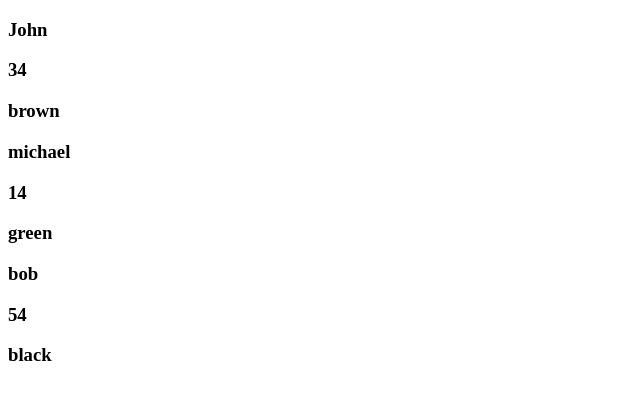
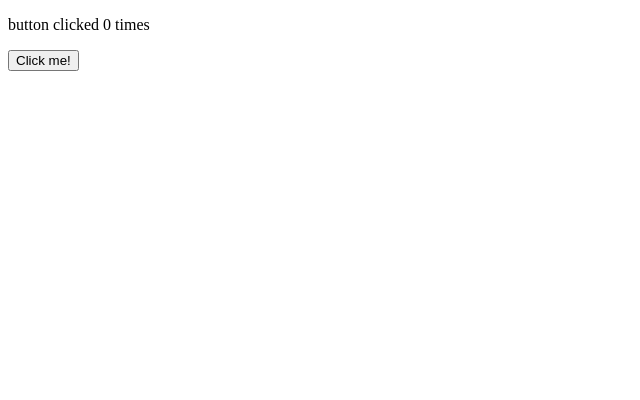
Before and after one commit to Kaushal185/AngularOreally, an Angular app: page / in a window 1280 px wide. Shown: the top 400 px of the page, without its empty margins (0-640 px from the left). Built offline with nearby package versions, Linux system fonts and the light colour scheme.

Commit message:
state couter is applied on button

```diff
--- a/src/app/app.component.html
+++ b/src/app/app.component.html
@@ -1,2 +1,3 @@
-<app-people-list></app-people-list>
+<!-- <app-people-list></app-people-list> -->
+<app-counter></app-counter>
 <router-outlet></router-outlet>
--- a/src/app/app.module.ts
+++ b/src/app/app.module.ts
@@ -5,12 +5,14 @@ import { AppRoutingModule } from './app-routing.module';
 import { AppComponent } from './app.component';
 import { ExampleComponent } from './example/example.component';
 import { PeopleListComponent } from './people-list/people-list.component';
+import { CounterComponent } from './counter/counter.component';
 
 @NgModule({
   declarations: [
     AppComponent,
     ExampleComponent,
-    PeopleListComponent
+    PeopleListComponent,
+    CounterComponent
   ],
   imports: [
     BrowserModule,
--- /dev/null
+++ b/src/app/counter/counter.component.html
@@ -0,0 +1,4 @@
+<div>
+    <p>button clicked {{count}} times</p>
+    <button (click) = "incrementCount()">Click me!</button>
+</div>
--- /dev/null
+++ b/src/app/counter/counter.component.ts
@@ -0,0 +1,13 @@
+import { Component } from '@angular/core';
+
+@Component({
+  selector: 'app-counter',
+  templateUrl: './counter.component.html',
+  styleUrls: ['./counter.component.css']
+})
+export class CounterComponent {
+  count: number = 0;
+  incrementCount(){
+    this.count += 1;
+  }
+}
```
Also changed, not shown: src/app/counter/counter.component.css (added), 1 other file (tests, documents, lock files or other folders).
